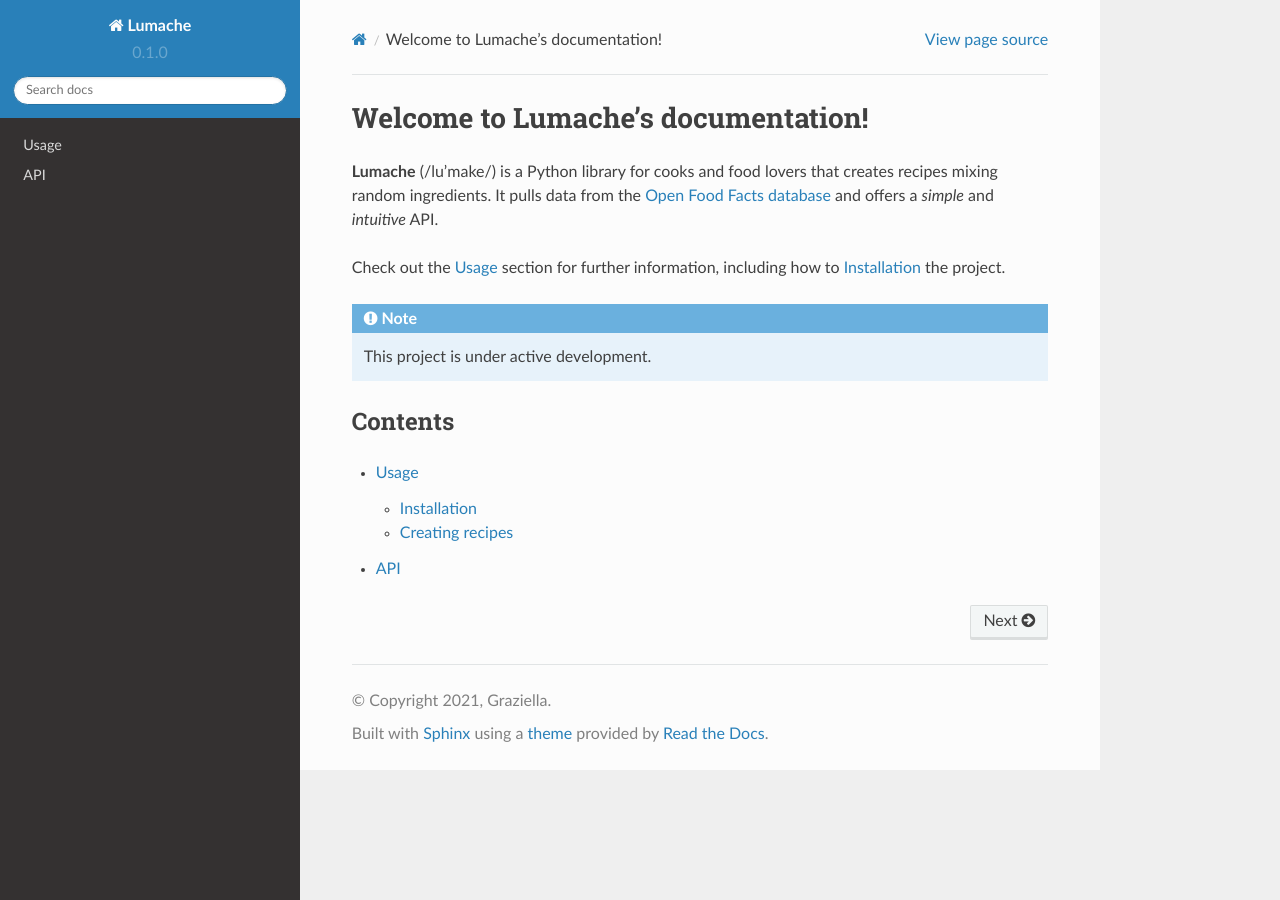
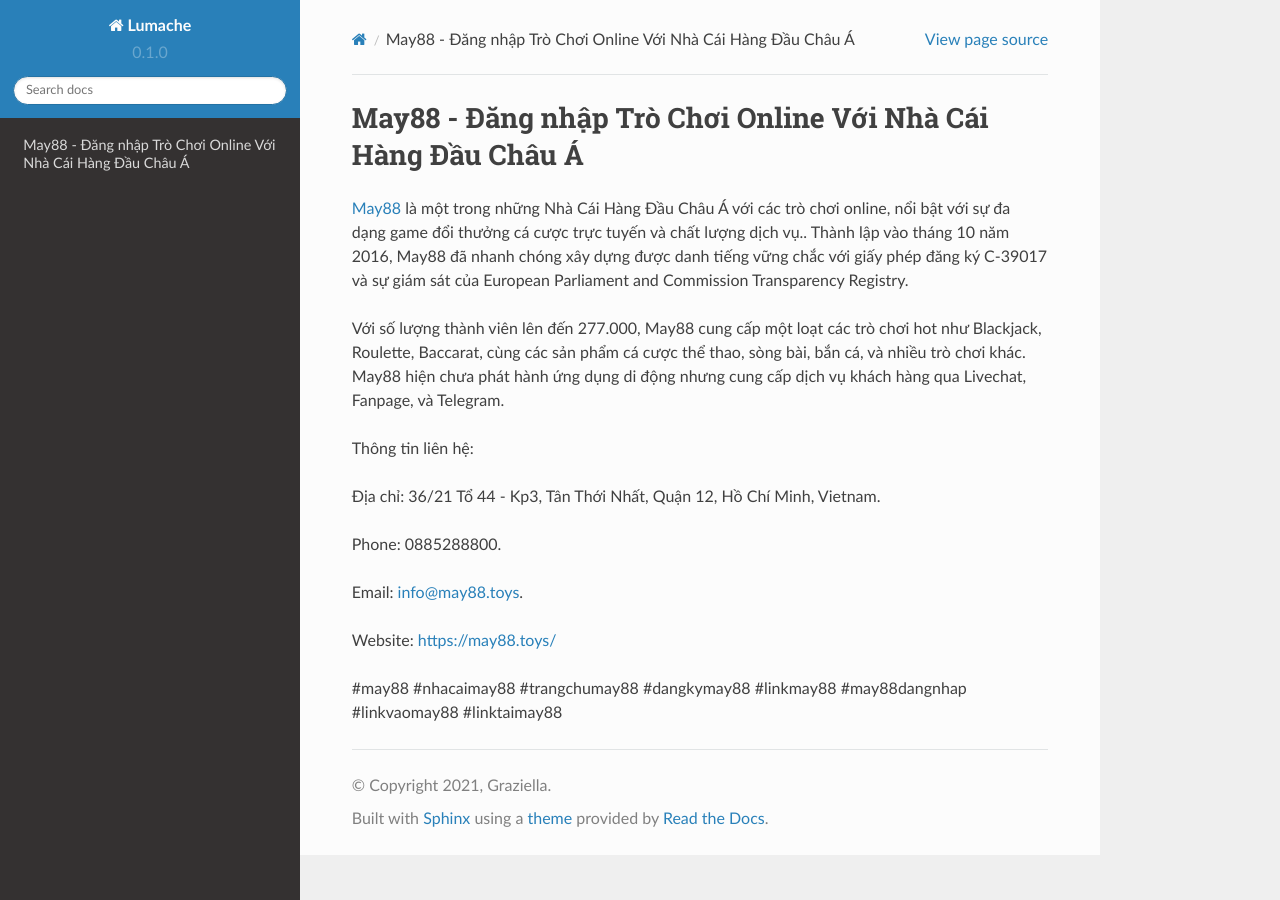
Before and after one commit to luongchanvien962/may88toys, a Sphinx documentation site: the page built from docs/source/index.rst, in a window 1280 px wide. Built offline with Sphinx 7.4.7 and the Read the Docs theme 2.0.0, drawn with Linux system fonts in a browser that asks for light colours.

Commit message:
Update index.rst

```diff
--- a/docs/source/index.rst
+++ b/docs/source/index.rst
@@ -1,22 +1,18 @@
-Welcome to Lumache's documentation!
+May88 - Đăng nhập Trò Chơi Online Với Nhà Cái Hàng Đầu Châu Á
 ===================================
 
-**Lumache** (/lu'make/) is a Python library for cooks and food lovers
-that creates recipes mixing random ingredients.
-It pulls data from the `Open Food Facts database <https://world.openfoodfacts.org/>`_
-and offers a *simple* and *intuitive* API.
+`May88 <https://may88.toys/>`_ là một trong những Nhà Cái Hàng Đầu Châu Á với các trò chơi online, nổi bật với sự đa dạng game đổi thưởng cá cược trực tuyến và chất lượng dịch vụ.. Thành lập vào tháng 10 năm 2016, May88 đã nhanh chóng xây dựng được danh tiếng vững chắc với giấy phép đăng ký C-39017 và sự giám sát của European Parliament and Commission Transparency Registry.
 
-Check out the :doc:`usage` section for further information, including
-how to :ref:`installation` the project.
+Với số lượng thành viên lên đến 277.000, May88 cung cấp một loạt các trò chơi hot như Blackjack, Roulette, Baccarat, cùng các sản phẩm cá cược thể thao, sòng bài, bắn cá, và nhiều trò chơi khác. May88 hiện chưa phát hành ứng dụng di động nhưng cung cấp dịch vụ khách hàng qua Livechat, Fanpage, và Telegram.
 
-.. note::
+Thông tin liên hệ:
 
-   This project is under active development.
+Địa chỉ: 36/21 Tổ 44 - Kp3, Tân Thới Nhất, Quận 12, Hồ Chí Minh, Vietnam.
 
-Contents
---------
+Phone: 0885288800.
 
-.. toctree::
+Email: info@may88.toys.
 
-   usage
-   api
+Website: https://may88.toys/
+
+#may88 #nhacaimay88 #trangchumay88 #dangkymay88 #linkmay88 #may88dangnhap #linkvaomay88 #linktaimay88
```
